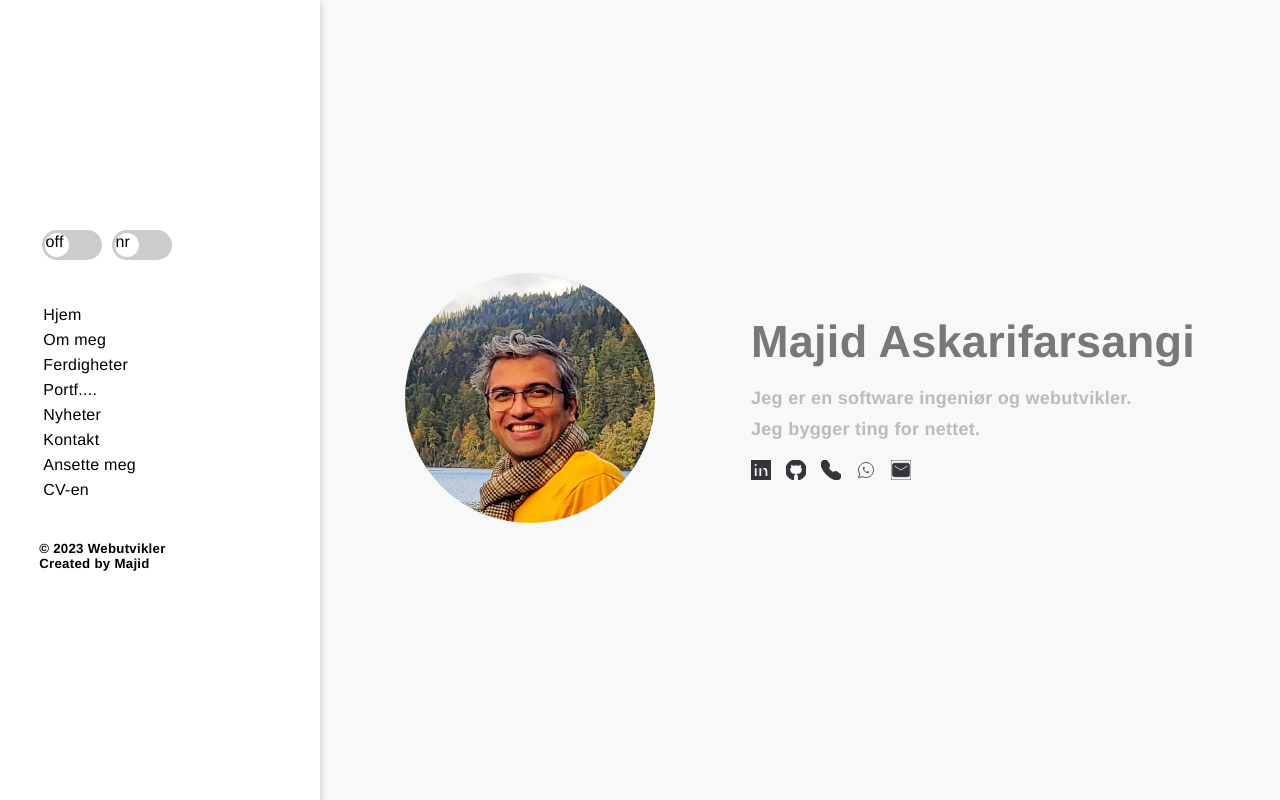
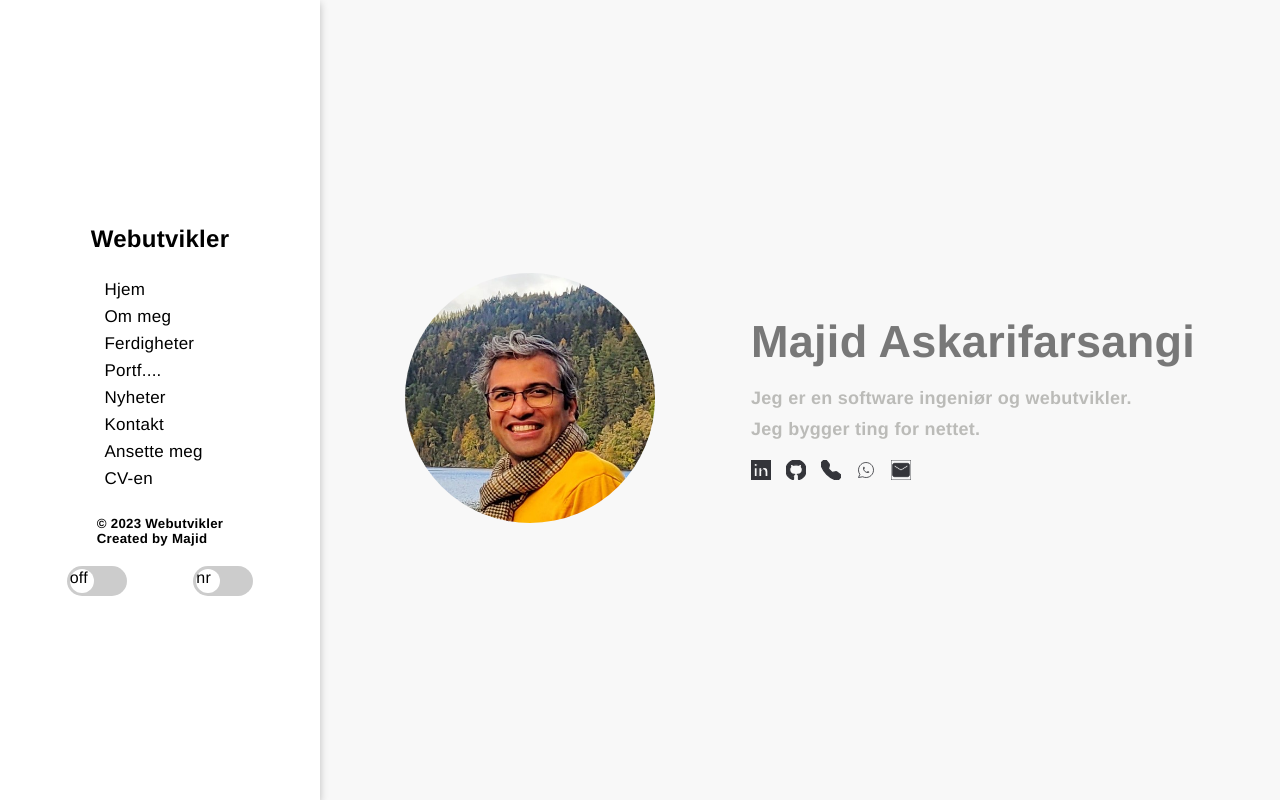
Before and after one commit to maf256/sitedesign, a Next.js app: page / in a window 1280 px wide. Built offline with nearby package versions, Linux system fonts and the light colour scheme.

Commit message:
changed Menu

```diff
--- a/components/common/Data.js
+++ b/components/common/Data.js
@@ -90,7 +90,7 @@ export const Data = {
         nr: {
             subject: 'Om meg',
             h1: 'Majid Askarifarsangi',
-            h2: 'webutvikler',
+            h2: 'Webutvikler',
             txt1: 'Hi, my name is Adriano Smith and I began using WordPress when it first began. I’ve spent most of my waking hours for the last ten years designing, programming and operating WordPress sites.',
             txt2: 'One of my specialties is taking an idea from scratch and creating a full-fledged platform. I go beyond to produce sites with a unique, outstanding, contemporary look-and-feel. With extensive knowledge of web mechanics, I’m able to optimize complex integrations to require little-to-no maintenance while running on their own for years.',
             info: [
--- a/components/menu/Menu.js
+++ b/components/menu/Menu.js
@@ -16,11 +16,7 @@ const Menu = ({
 }) => {
   return (
     <Navbar open={open}>
-      <div>
-        <ToggleDark isDark={isDark} changeDarkMode={changeDarkMode} on='on' off='off' />
-        <TaggleLang language={language} changeLangeuge={changeLangeuge} on='en' off='nr' />
-        <h1>Webutvikler</h1>
-      </div>
+      <div><h2>{Data.about[language ? 'en' : 'nr'].h2}</h2></div>
       <Ul>
         {Data.menu[language ? 'en' : 'nr'].map((item, inx) => (
           <li key={inx}>
@@ -30,7 +26,7 @@ const Menu = ({
           </li>
         ))}
       </Ul>
-      <div>
+      <Copyright>
         <h5>© 2023 Webutvikler</h5>
         <h5>
           Created by{" "}
@@ -42,7 +38,11 @@ const Menu = ({
             Majid
           </a>
         </h5>
-      </div>
+      </Copyright>
+      <TaggleDiv>
+        <ToggleDark isDark={isDark} changeDarkMode={changeDarkMode} on='on' off='off' />
+        <TaggleLang language={language} changeLangeuge={changeLangeuge} on='en' off='nr' />
+      </TaggleDiv>
     </Navbar>
   );
 };
@@ -50,18 +50,16 @@ const Menu = ({
 export default Menu;
 
 const Navbar = styled.div`
-  div {
-    padding: 35px 0px;
-    padding-left: 1vw;
-  }
 
-  h1 {
+  h2 {
     color: ${({ theme }) => theme.Text_Logo};
+    margin: 20px 0px;
   }
 
   li {
     margin: 7px 0px;
     margin-right: 1vw;
+    font-size: 17px;
   }
   li:hover {
     box-shadow: rgba(0, 0, 0, 0.24) 0px 1px 0px;
@@ -73,7 +71,6 @@ const Navbar = styled.div`
   align-items: center;
   box-shadow: rgba(0, 0, 0, 0.24) 0px 3px 8px;
   background-color: ${({ theme }) => theme.BC_Menu};
-  padding-right: 10%;
   a {
     color: ${({ theme }) => theme.Text_Menu};
     :hover {
@@ -99,5 +96,14 @@ const Navbar = styled.div`
   }
 `;
 
+const TaggleDiv = styled.div`
+  width: 100%;
+  display: flex;
+  justify-content: space-evenly;
+`
+
 const Ul = styled.ul`
 `
+const Copyright = styled.div`
+  margin: 20px 0px;
+`
--- a/components/menu/ToggleDark.js
+++ b/components/menu/ToggleDark.js
@@ -16,7 +16,6 @@ const ToggleButton = styled.label`
   border-radius: 15px;
   position: relative;
   transition: background-color 0.3s ease;
-  margin: 0 10px;
   ${RadioButtonInput}:checked + & {
     background-color: #2196f3;
   }
```
